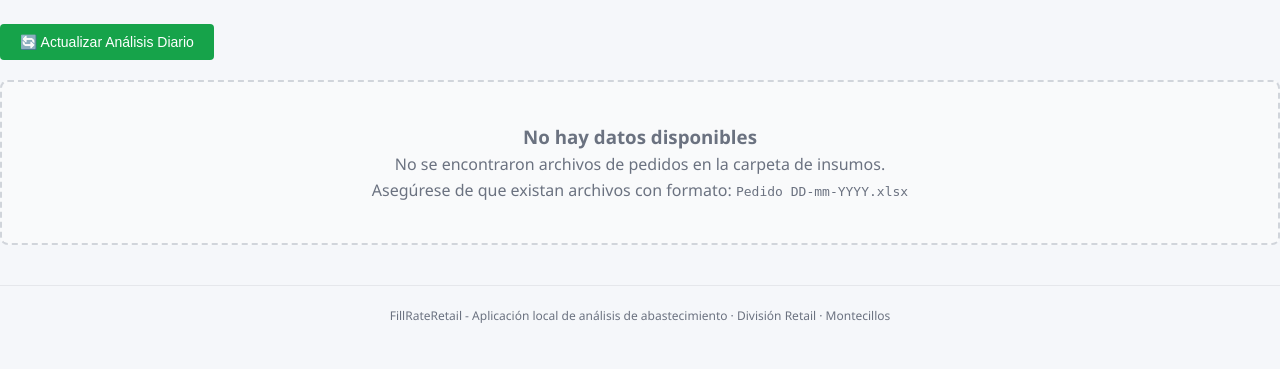
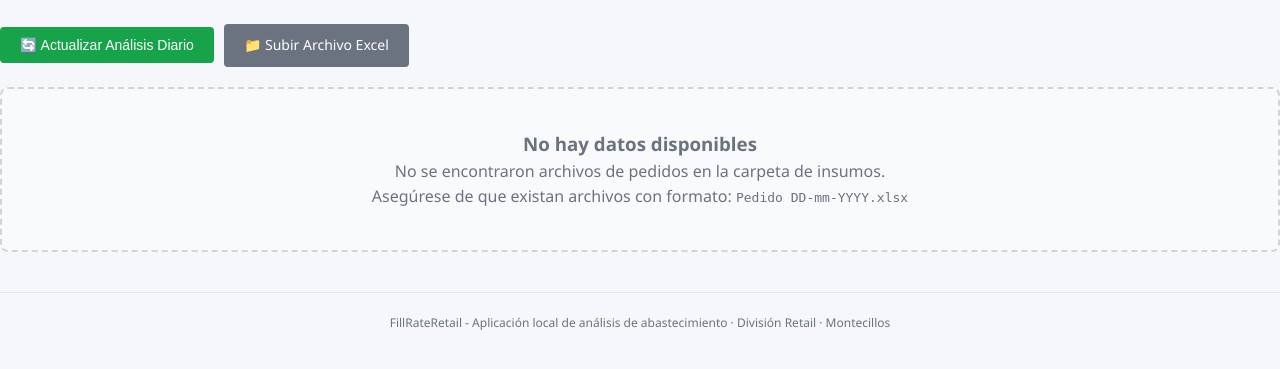
Before and after one commit to hugomarroquinv-1977/FillRateReail, a Flask app: page / in a window 1280 px wide. Shown: the part 166-535 px from the top of the page. Run offline with Flask 3, Linux system fonts and the light colour scheme.

Commit message:
feat: agregar subida de archivos Excel desde la web
- Agregar endpoint /subir-archivo para recibir archivos Excel desde el navegador
- Guardar archivos en datos/carga_temporal/ (carpeta temporal, no se sube a Git)
- Leer archivos desde ambas carpetas: insumos/ y datos/carga_temporal/
- Agregar botón 'Subir Archivo Excel' en la pestaña Fill Rate Diario
- Validar nombre de archivo: Pedido DD-mm-YYYY.xlsx
- Recargar página automáticamente después de subir exitosamente
- Advertencia: archivos en Render son efímeros (se pierden al reiniciar)

```diff
--- a/app/controllers/main.py
+++ b/app/controllers/main.py
@@ -1,6 +1,8 @@
 """Controlador principal de la aplicación FillRateRetail."""
 
-from flask import Blueprint, render_template, jsonify, request
+from flask import Blueprint, render_template, jsonify, request, flash, redirect, url_for
+from werkzeug.utils import secure_filename
+import os
 
 main_bp = Blueprint("main", __name__)
 
@@ -113,3 +115,42 @@ def actualizar_analisis():
         "analisis_categoria": analisis_categoria,
         "timestamp": ahora.strftime("%d-%m-%Y %H:%M:%S"),
     })
+
+
+@main_bp.route("/subir-archivo", methods=["POST"])
+def subir_archivo():
+    """Endpoint para subir un archivo Excel de pedidos desde la página web.
+    Guarda el archivo en la carpeta temporal de carga para ser leído por la app.
+    """
+    from app.services.analisis_diario import (
+        guardar_archivo_cargado,
+        PATRON_ARCHIVO_PEDIDO,
+    )
+
+    if "archivo" not in request.files:
+        return jsonify({"error": "No se seleccionó ningún archivo"}), 400
+
+    archivo = request.files["archivo"]
+
+    if archivo.filename == "":
+        return jsonify({"error": "Nombre de archivo vacío"}), 400
+
+    # Validar nombre del archivo: Pedido DD-mm-YYYY.xlsx
+    nombre_seguro = secure_filename(archivo.filename)
+    if not PATRON_ARCHIVO_PEDIDO.match(nombre_seguro):
+        return jsonify({
+            "error": "Nombre de archivo inválido. Debe ser: Pedido DD-mm-YYYY.xlsx (ej: Pedido 07-11-2026.xlsx)"
+        }), 400
+
+    try:
+        contenido = archivo.read()
+        ruta_guardada = guardar_archivo_cargado(contenido, nombre_seguro)
+
+        return jsonify({
+            "exito": True,
+            "mensaje": f"Archivo '{nombre_seguro}' subido correctamente",
+            "archivo": nombre_seguro,
+            "ruta": str(ruta_guardada),
+        })
+    except Exception as e:
+        return jsonify({"error": f"Error al guardar archivo: {str(e)}"}), 500
--- a/app/templates/base.html
+++ b/app/templates/base.html
@@ -266,6 +266,16 @@
             border: 2px dashed #d1d5db;
         }
 
+        /* Componente de subida de archivos */
+        .subida-archivo {
+            display: inline-flex;
+            align-items: center;
+        }
+
+        #mensaje-subida {
+            font-weight: 600;
+        }
+
         /* Botones */
         .btn {
             background-color: #1f3864;
--- a/app/templates/inicio.html
+++ b/app/templates/inicio.html
@@ -15,11 +15,20 @@
      ============================================ -->
 <div id="tab-inicio" class="tab-content active">
 
-    <!-- Botón de actualizar -->
-    <div style="margin-bottom: 20px;">
+    <!-- Botón de actualizar y subir archivo -->
+    <div style="margin-bottom: 20px; display: flex; gap: 10px; flex-wrap: wrap; align-items: center;">
         <button class="btn btn-exito" id="btn-actualizar" onclick="actualizarAnalisis()">
             🔄 Actualizar Análisis Diario
         </button>
+
+        <div class="subida-archivo">
+            <label for="input-archivo" class="btn btn-secundario" style="cursor: pointer;">
+                📁 Subir Archivo Excel
+            </label>
+            <input type="file" id="input-archivo" accept=".xlsx" style="display: none;" onchange="subirArchivo(this)">
+        </div>
+
+        <div id="mensaje-subida" style="margin-left: 10px; font-size: 13px;"></div>
     </div>
 
     {% if estado_ultimo %}
@@ -339,5 +348,56 @@
         // Filtrar tabla de categorías parciales (tab 3)
         filtrarTabla('filtro-cat-parciales', 'tabla-cat-parciales');
     });
+
+    // Función para subir archivo Excel
+    function subirArchivo(input) {
+        var archivo = input.files[0];
+        if (!archivo) return;
+
+        var btnLabel = input.previousElementSibling;
+        var textoOriginal = btnLabel.innerHTML;
+        var mensajeDiv = document.getElementById('mensaje-subida');
+
+        // Mostrar estado de carga
+        btnLabel.innerHTML = "⏳ Subiendo...";
+        btnLabel.disabled = true;
+        mensajeDiv.innerHTML = "";
+        mensajeDiv.style.color = "";
+
+        var formData = new FormData();
+        formData.append("archivo", archivo);
+
+        fetch("/subir-archivo", {
+            method: "POST",
+            body: formData,
+        })
+        .then(response => response.json())
+        .then(data => {
+            if (data.exito) {
+                mensajeDiv.innerHTML = "✅ " + data.mensaje;
+                mensajeDiv.style.color = "#16a34a";
+                btnLabel.innerHTML = "✅ " + textoOriginal;
+                // Resetear input
+                input.value = "";
+
+                // Recargar la página después de 1.5 segundos para mostrar los nuevos datos
+                setTimeout(() => {
+                    location.reload();
+                }, 1500);
+            } else {
+                mensajeDiv.innerHTML = "❌ " + data.error;
+                mensajeDiv.style.color = "#dc2626";
+                btnLabel.innerHTML = textoOriginal;
+            }
+        })
+        .catch(error => {
+            mensajeDiv.innerHTML = "❌ Error de conexión: " + error;
+            mensajeDiv.style.color = "#dc2626";
+            btnLabel.innerHTML = textoOriginal;
+        })
+        .finally(() => {
+            btnLabel.disabled = false;
+        });
+    }
 </script>
 {% endblock %}
```
Also changed, not shown: app/services/analisis_diario.py (+101 -26 lines), 1 other file.
